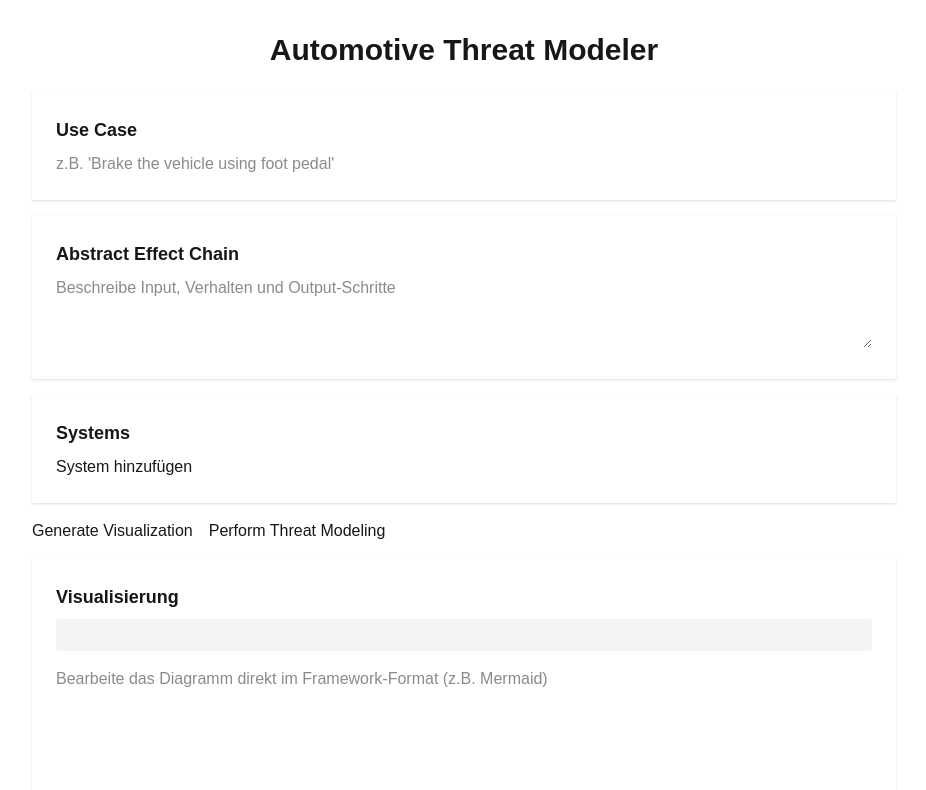
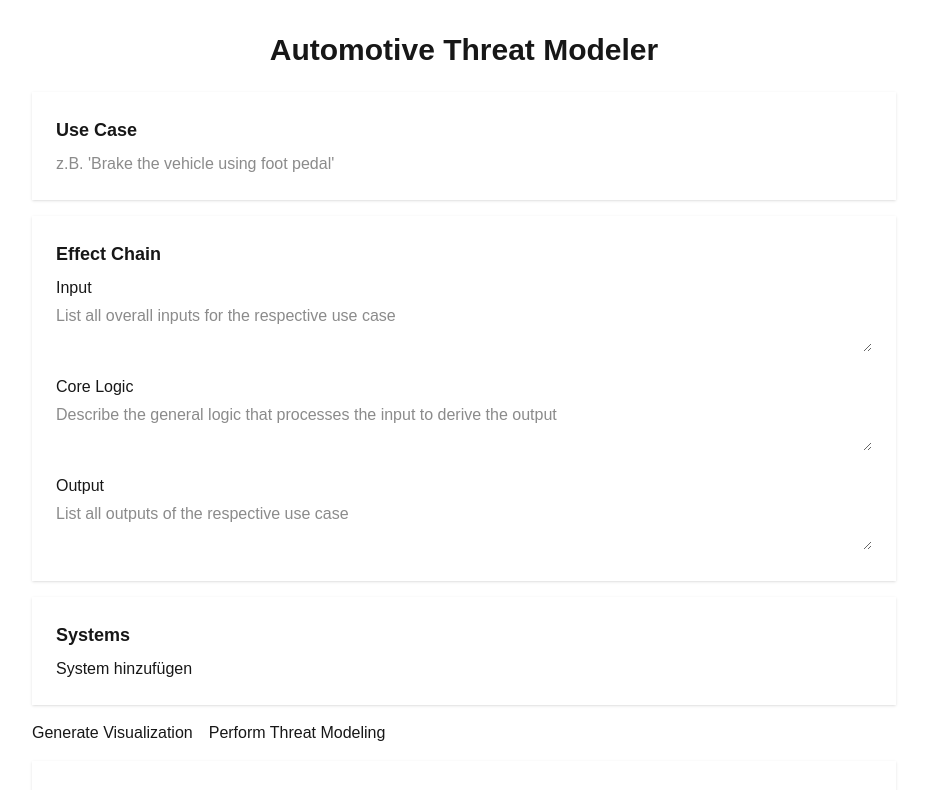
Before and after one commit to Kronusus/AutomotiveThreatModeler, a Next.js app: page / in a window 1280 px wide. Shown: the top 790 px of the page, without its empty margins (176-1102 px from the left). Built offline with nearby package versions, Linux system fonts and the light colour scheme.

Commit message:
Refactor EffectChainForm component and update TypeScript configuration

```diff
--- a/components/EffectChainForm.tsx
+++ b/components/EffectChainForm.tsx
@@ -1,19 +1,57 @@
-import React from "react";
+import * as React from "react";
+
+interface EffectChainValue {
+  input: string;
+  coreLogic: string;
+  output: string;
+}
 
 interface EffectChainFormProps {
-  value: string;
-  onChange: (val: string) => void;
+  value: EffectChainValue;
+  onChange: (val: EffectChainValue) => void;
+}
+
+interface EffectChainFormProps {
+  value: {
+    input: string;
+    coreLogic: string;
+    output: string;
+  };
+  onChange: (val: { input: string; coreLogic: string; output: string }) => void;
 }
 
 export const EffectChainForm: React.FC<EffectChainFormProps> = ({ value, onChange }) => (
   <div className="card bg-white shadow p-6 mb-4">
-    <label className="block text-lg font-semibold mb-2">Abstract Effect Chain</label>
-    <textarea
-      className="textarea textarea-bordered w-full"
-      value={value}
-      onChange={e => onChange(e.target.value)}
-      placeholder="Beschreibe Input, Verhalten und Output-Schritte"
-      rows={3}
-    />
+    <label className="block text-lg font-semibold mb-2">Effect Chain</label>
+    <div className="mb-4">
+      <label className="block font-medium mb-1">Input</label>
+      <textarea
+        className="textarea textarea-bordered w-full"
+        value={value.input}
+        onChange={(e: React.ChangeEvent<HTMLTextAreaElement>) => onChange({ ...value, input: e.target.value })}
+        placeholder="List all overall inputs for the respective use case"
+        rows={2}
+      />
+    </div>
+    <div className="mb-4">
+      <label className="block font-medium mb-1">Core Logic</label>
+      <textarea
+        className="textarea textarea-bordered w-full"
+        value={value.coreLogic}
+        onChange={(e: React.ChangeEvent<HTMLTextAreaElement>) => onChange({ ...value, coreLogic: e.target.value })}
+        placeholder="Describe the general logic that processes the input to derive the output"
+        rows={2}
+      />
+    </div>
+    <div>
+      <label className="block font-medium mb-1">Output</label>
+      <textarea
+        className="textarea textarea-bordered w-full"
+        value={value.output}
+        onChange={(e: React.ChangeEvent<HTMLTextAreaElement>) => onChange({ ...value, output: e.target.value })}
+        placeholder="List all outputs of the respective use case"
+        rows={2}
+      />
+    </div>
   </div>
 );
--- a/tsconfig.json
+++ b/tsconfig.json
@@ -11,7 +11,7 @@
     "moduleResolution": "bundler",
     "resolveJsonModule": true,
     "isolatedModules": true,
-    "jsx": "preserve",
+  "jsx": "react-jsx",
     "incremental": true,
     "plugins": [
       {
```
Also changed, not shown: package.json (+7 -7 lines).
